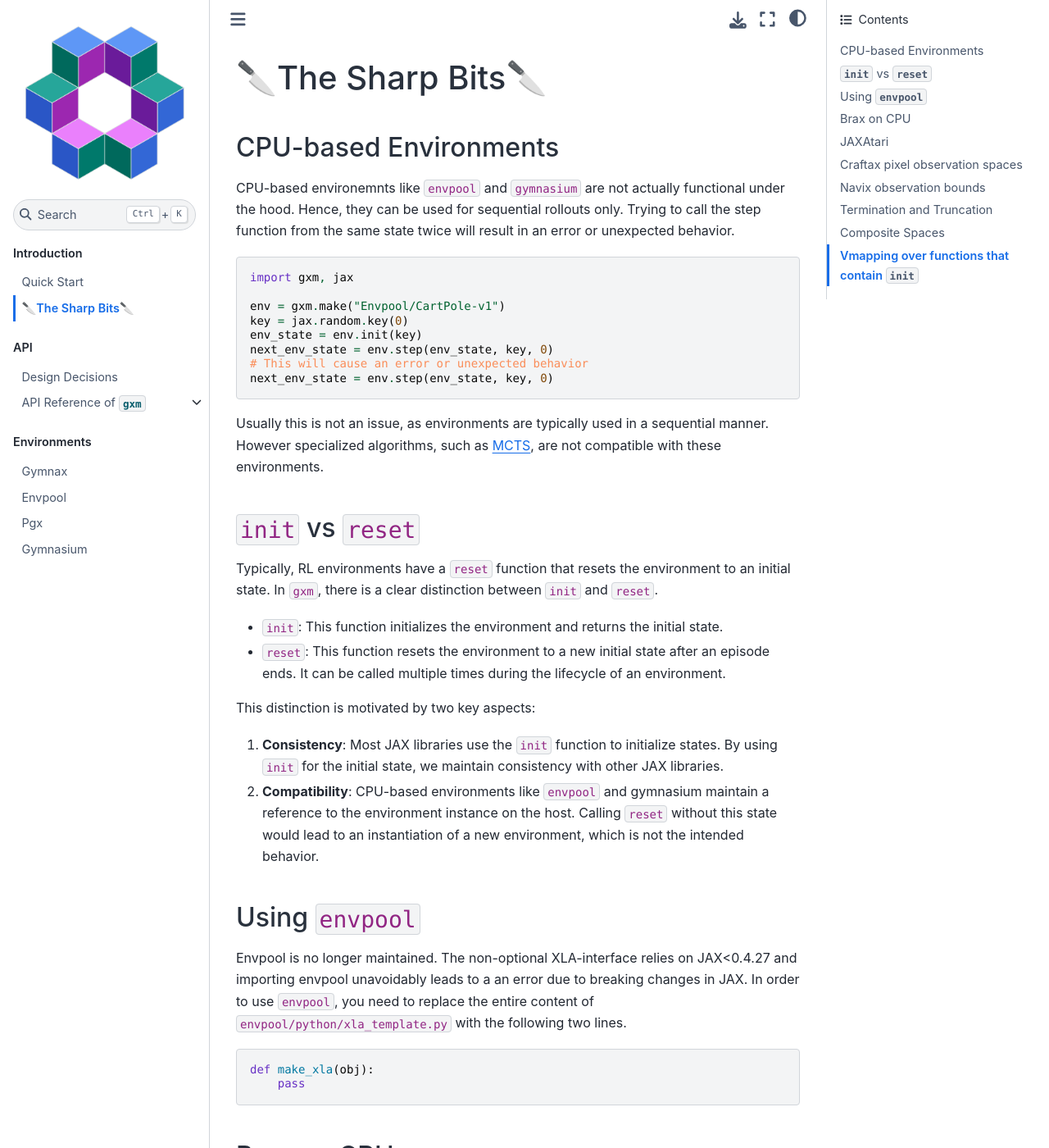
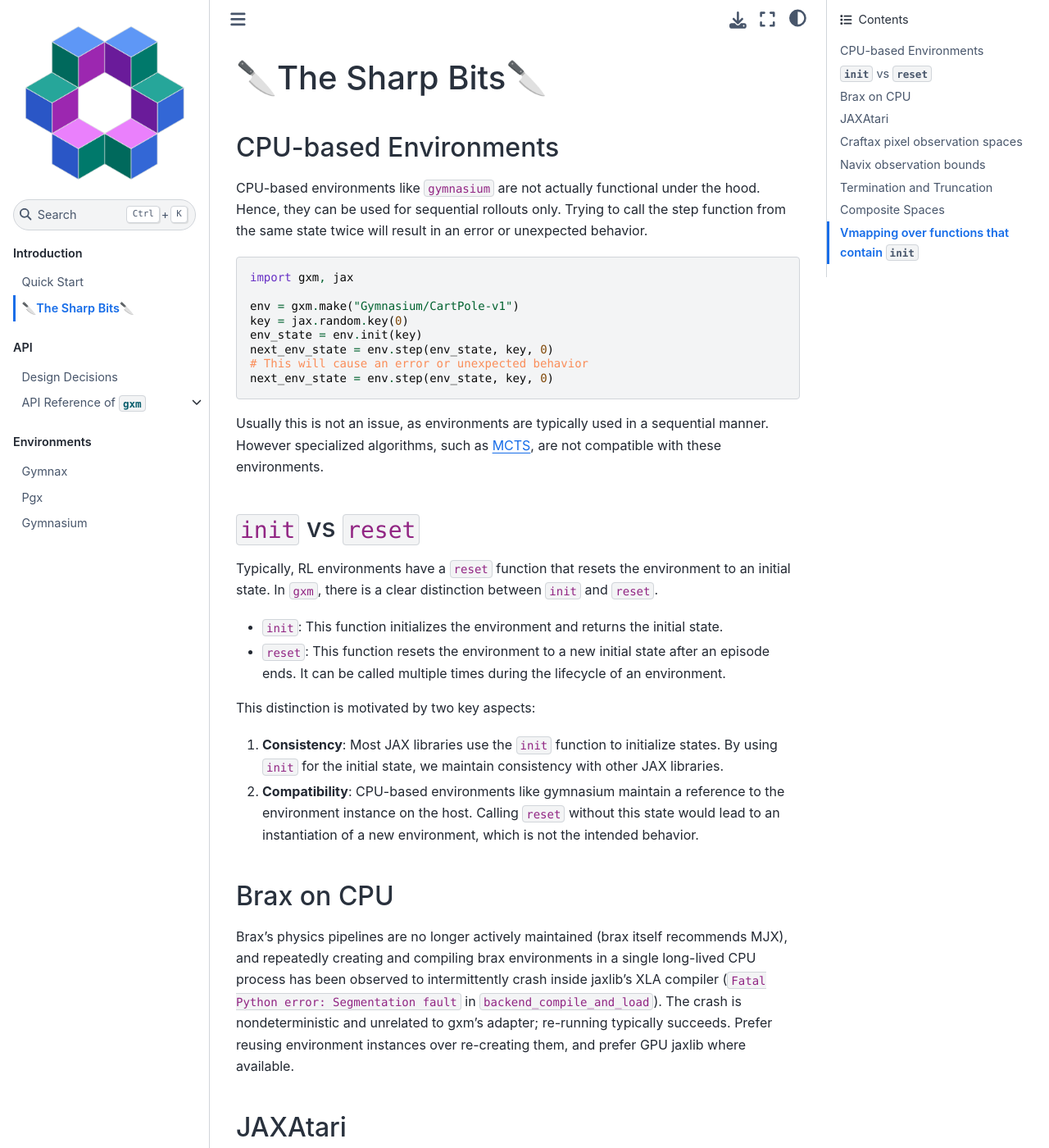
Before and after one commit to huterguier/gxm, a Sphinx documentation site: the page built from docs/the_sharp_bits.md, in a window 1280 px wide and 1400 px high. Shown: the whole window at 82% size. Built offline with Sphinx 7.4.7 and the Sphinx Book theme 1.1.4, drawn with Linux system fonts in a browser that asks for light colours; some web fonts are replaced; pages that are not in the unit, such as notebooks, are missing from menus; some of the changed text lies outside the part shown.

Commit message:
Remove remaining envpool references

````diff
--- a/docs/environments/envpool.md
+++ /dev/null
@@ -1 +0,0 @@
-# Envpool
--- a/docs/the_sharp_bits.md
+++ b/docs/the_sharp_bits.md
@@ -5,14 +5,14 @@ title: 🔪The Sharp Bits🔪
 
 
 ## CPU-based Environments
-CPU-based environemnts like `envpool` and `gymnasium` are not actually functional under the hood.
+CPU-based environments like `gymnasium` are not actually functional under the hood.
 Hence, they can be used for sequential rollouts only.
 Trying to call the step function from the same state twice will result in an error or unexpected behavior.
 
 ```python
 import gxm, jax
 
-env = gxm.make("Envpool/CartPole-v1")
+env = gxm.make("Gymnasium/CartPole-v1")
 key = jax.random.key(0)
 env_state = env.init(key)
 next_env_state = env.step(env_state, key, 0)
@@ -32,17 +32,8 @@ In ``gxm``, there is a clear distinction between `init` and `reset`.
 This distinction is motivated by two key aspects:
 1. **Consistency**: Most JAX libraries use the ``init`` function to initialize states.
    By using `init` for the initial state, we maintain consistency with other JAX libraries.
-2. **Compatibility**: CPU-based environments like `envpool` and gymnasium maintain a reference to the environment instance on the host.
+2. **Compatibility**: CPU-based environments like gymnasium maintain a reference to the environment instance on the host.
    Calling ``reset`` without this state would lead to an instantiation of a new environment, which is not the intended behavior.
-
-## Using ``envpool``
-Envpool is no longer maintained. The non-optional XLA-interface relies on JAX<0.4.27
-and importing envpool unavoidably leads to a an error due to breaking changes in JAX.
-In order to use ``envpool``, you need to replace the entire content of ``envpool/python/xla_template.py`` with the following two lines.
-```python
-def make_xla(obj):
-    pass
-```
 
 ## Brax on CPU
 Brax's physics pipelines are no longer actively maintained (brax itself recommends MJX),
@@ -84,7 +75,7 @@ In the example below, the `IgnoreTruncation` wrapper will treat truncation as te
 ```python
 import gxm
 from gxm.wrappers import IgnoreTruncation
-env = IgnoreTruncation(gxm.make("Envpool/Breakout-v5"))
+env = IgnoreTruncation(gxm.make("Gymnasium/ALE/Breakout-v5"))
 ```
 
 ## Composite Spaces
````
Also changed, not shown: README.md (+1 -2 lines), docs/index.md (+1 -3 lines), docs/quick_start.md (+1 -2 lines), pyproject.toml (+0 -7 lines).
